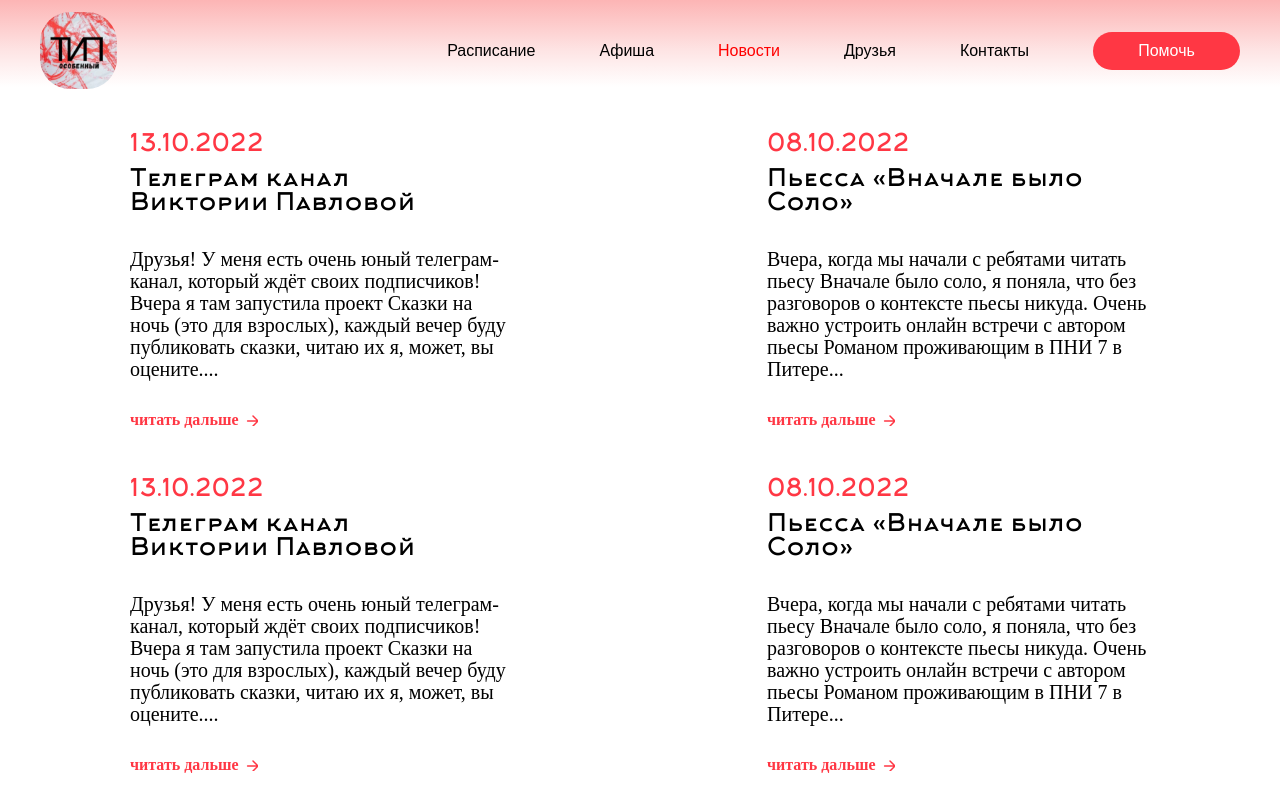
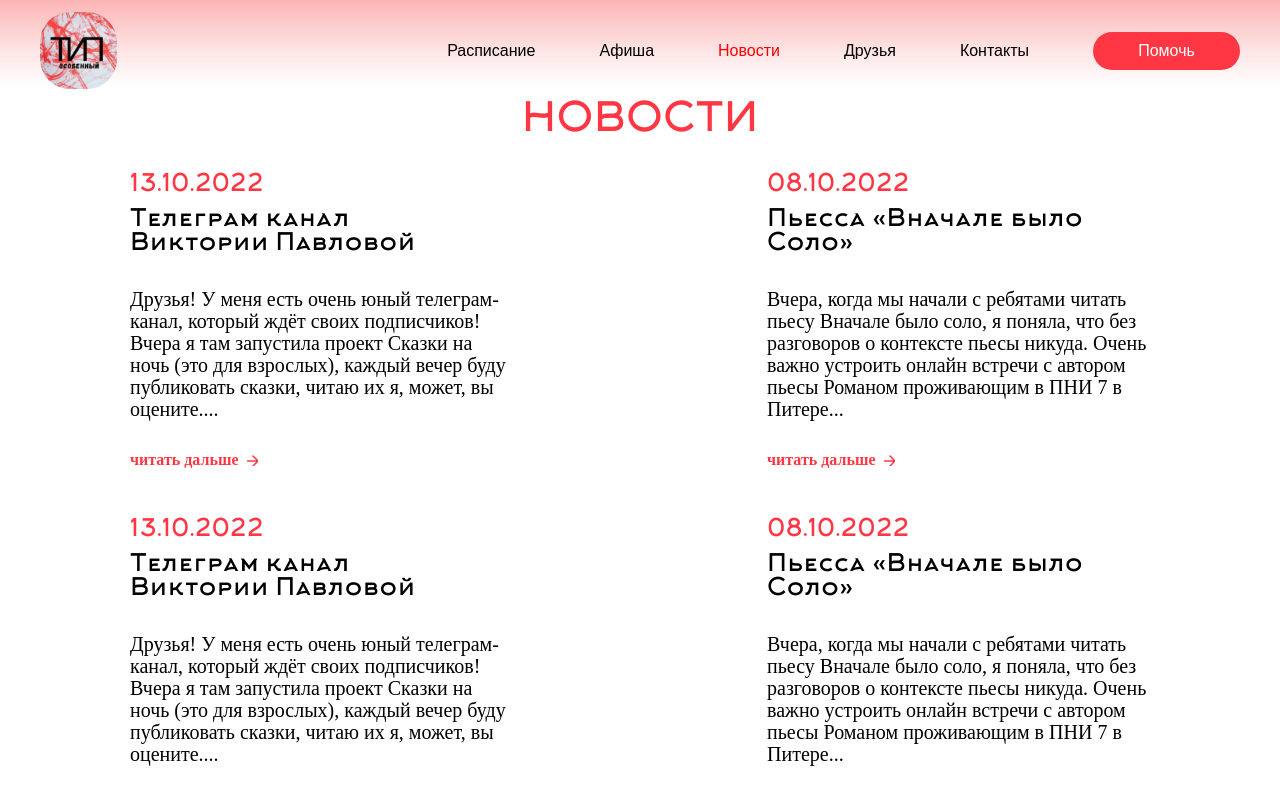
Before and after one commit to MikeChe419/Special-type, a React (Create React App) app: page /news in a window 1280 px wide. Shown: the top 798 px of the page. Built offline with nearby package versions, Linux system fonts and the light colour scheme; a web font is replaced by a local one.

Commit message:
news title

```diff
--- a/src/pages/AllNews/AllNews.jsx
+++ b/src/pages/AllNews/AllNews.jsx
@@ -7,6 +7,8 @@ const AllNews = () => {
 
 
   return (
+    <section className='AllNews'>
+    <h2 className='AllNews__title'>НОВОСТИ</h2>
     <div className="AllNews__content">
 
       {dataNews.map(news => (<div className="AllNews-card" key={news.id}>
@@ -17,9 +19,8 @@ const AllNews = () => {
         <img className='news-card__img' alt=''></img>
       </div>))}
 
-
-
     </div>
+    </section>
   )
 }
 
--- a/src/pages/AllNews/AllNews.sass
+++ b/src/pages/AllNews/AllNews.sass
@@ -10,3 +10,8 @@
 
 .AllNews-card
     max-width: 383px
+
+.AllNews__title
+  text-align: center
+  @include heading-h1
+  color: #FF3744
```
